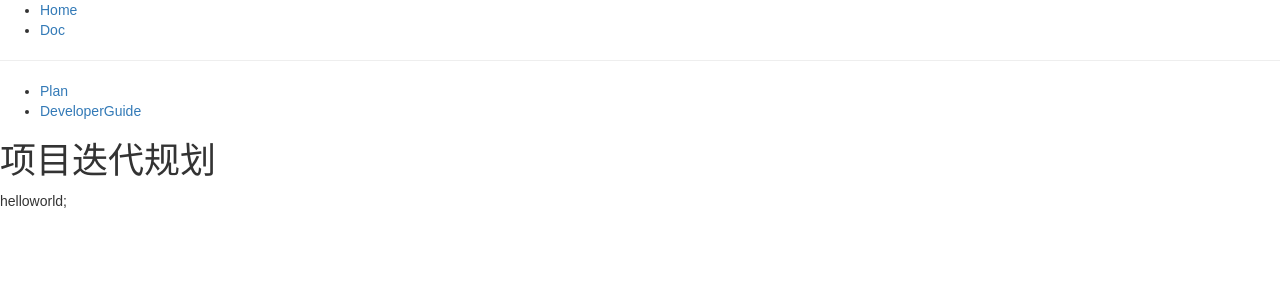
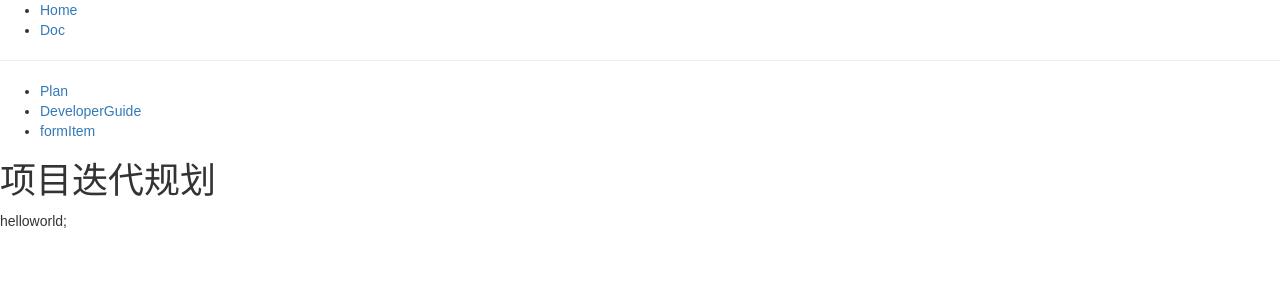
Before and after one commit to jonirrings/RCRE, a React (Create React App) app: page /doc in a window 1280 px wide. Shown: the top 300 px of the page. Built offline with nearby package versions, Linux system fonts and the light colour scheme.

Commit message:
add doc link

```diff
--- a/src/website/index.tsx
+++ b/src/website/index.tsx
@@ -5,6 +5,7 @@ import './index.css';
 
 let plan = require('../doc/plan.md');
 let developerGuide = require('../doc/developer_guide.md');
+let formItem = require('../doc/formItem.md');
 
 interface GaeaDocStateInterface {
     html: string;
@@ -53,6 +54,7 @@ class GaeaDoc extends React.Component<{}, GaeaDocStateInterface> {
                 <ul>
                     <li><a onClick={this.switchDoc(plan)}>Plan</a></li>
                     <li><a onClick={this.switchDoc(developerGuide)}>DeveloperGuide</a></li>
+                    <li><a onClick={this.switchDoc(formItem)}>formItem</a></li>
                 </ul>
 
                 <div dangerouslySetInnerHTML={{__html: this.state.html}} />
```
